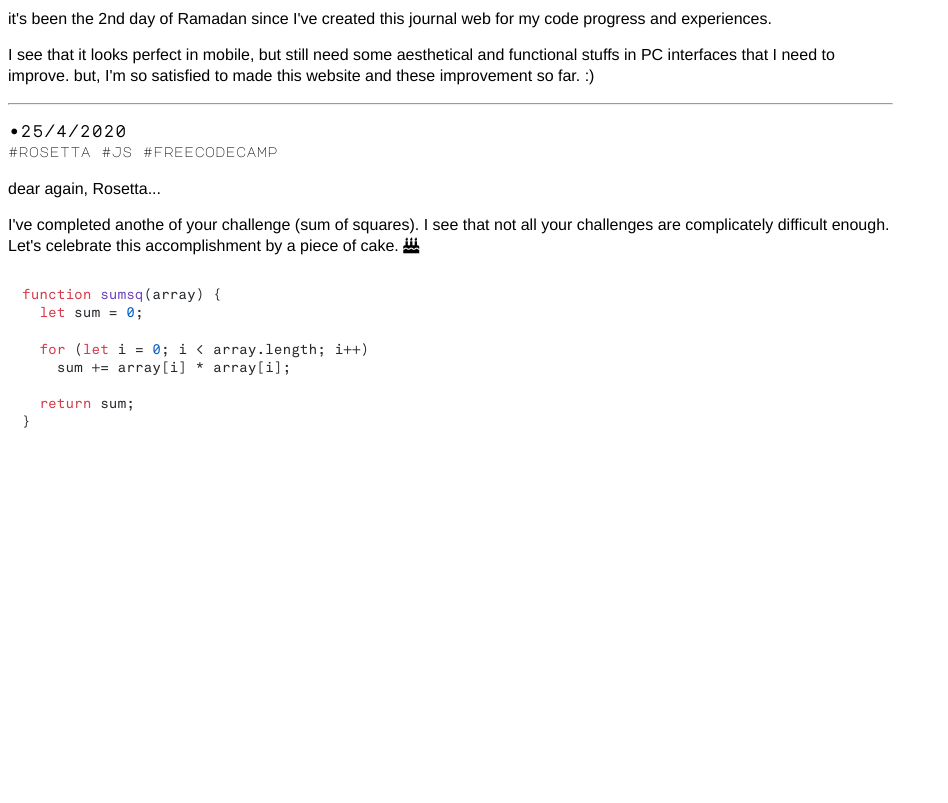
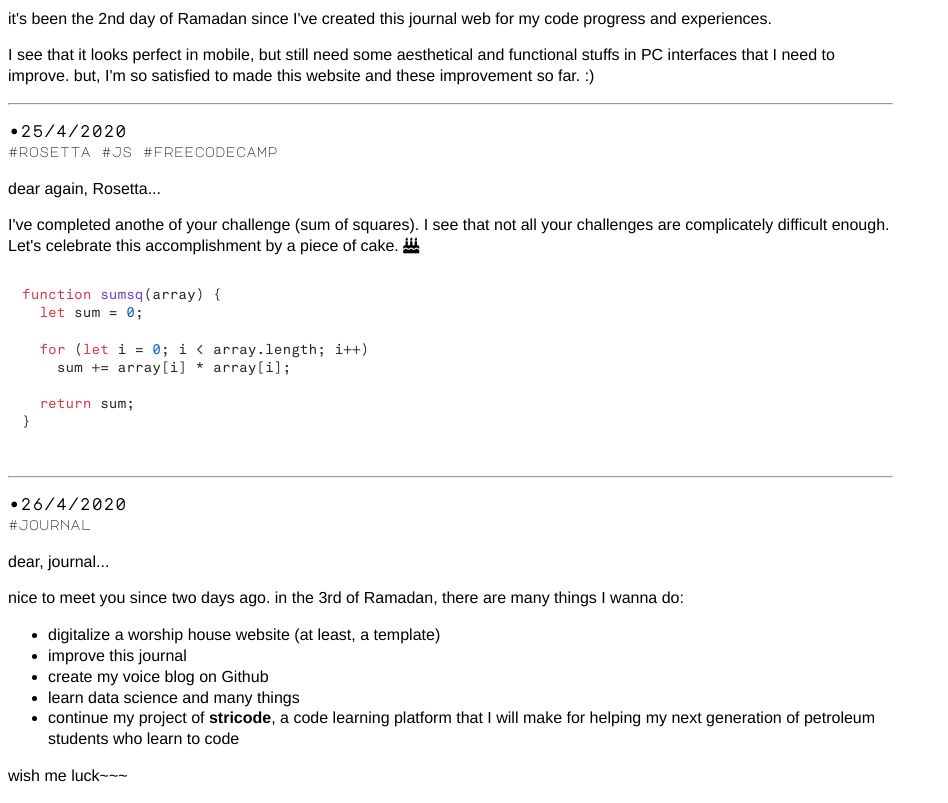
Before and after one commit to daimessdn/journal, a plain HTML site: page index.html in a window 1280 px wide. Shown: the part 1033-1836 px from the top of the page, without its empty margins (0-948 px from the left). Before the commit the page ends 1509 px from the top, so only its background shows below. Drawn offline with nearby package versions, Linux system fonts and the light colour scheme.

Commit message:
let's add one note for 26/4 and "shorten the code"

```diff
--- a/index.html
+++ b/index.html
@@ -17,11 +17,8 @@
   <div class="container">
     <p class="date">24/4/2020</p>
     <span class="tags">#rosetta #js #freecodecamp</span>
-
     <p>dear Rosetta,</p>
-
     <p>I've done your first homework of 100 doors challenge. Here's my work.</p>
-
     <pre><code class="js">function getFinalOpenedDoors(numDoors) {
   // initialize all closed doors
   let doors = []
@@ -73,10 +70,8 @@
 getFinalOpenedDoors(100);</code></pre>
 
     <hr/>
-
     <p class="date">25/4/2020</p>
     <span class="tags">#rosetta #js #freecodecamp</span>
-
     <p>dear Rosetta again...</p>
     <p>I have accomplished another quest again about mean root square</p>
     <pre><code class="js">function rms(arr) {
@@ -133,17 +128,13 @@ console.log(rms([1, 2, 3, 4, 5, 6, 7, 8, 9, 10]));</code></pre>
 
     <p class="date">25/4/2020</p>
     <span class="tags">#web #journal</span>
-
     <p>it's been the 2nd day of Ramadan since I've created this journal web for my code progress and experiences.</p>
-
     <p>I see that it looks perfect in mobile, but still need some aesthetical and functional stuffs in PC interfaces that I need to improve. but, I'm so satisfied to made this website and these improvement so far. :)</p>
 
     <hr>
     <p class="date">25/4/2020</p>
     <span class="tags">#rosetta #js #freecodecamp</span>
-
     <p>dear again, Rosetta...</p>
-
     <p>I've completed anothe of your challenge (sum of squares). I see that not all your challenges are complicately difficult enough. Let's celebrate this accomplishment by a piece of cake. <i class="fa fa-birthday-cake"></i></p>
 
     <pre><code class="js">function sumsq(array) {
@@ -154,6 +145,22 @@ console.log(rms([1, 2, 3, 4, 5, 6, 7, 8, 9, 10]));</code></pre>
 
   return sum;
 }</code></pre>
+
+    <hr>
+    <p class="date">26/4/2020</p>
+    <span class="tags">#journal</span>
+    <p>dear, journal...</p>
+    <p>
+      nice to meet you since two days ago. in the 3rd of Ramadan, there are many things I wanna do:<br />
+      <ul>
+        <li>digitalize a worship house website (at least, a template)</li>
+        <li>improve this journal</li>
+        <li>create my voice blog on Github</li>
+        <li>learn data science and many things</li>
+        <li>continue my project of <strong>stricode</strong>, a code learning platform that I will make for helping my next generation of petroleum students who learn to code</li>
+      </ul>
+    </p>
+    <p>wish me luck~~~</p>
   </div>
   <script src="https://cdnjs.cloudflare.com/ajax/libs/highlight.js/10.0.0/highlight.min.js"></script>
   <script>
```
